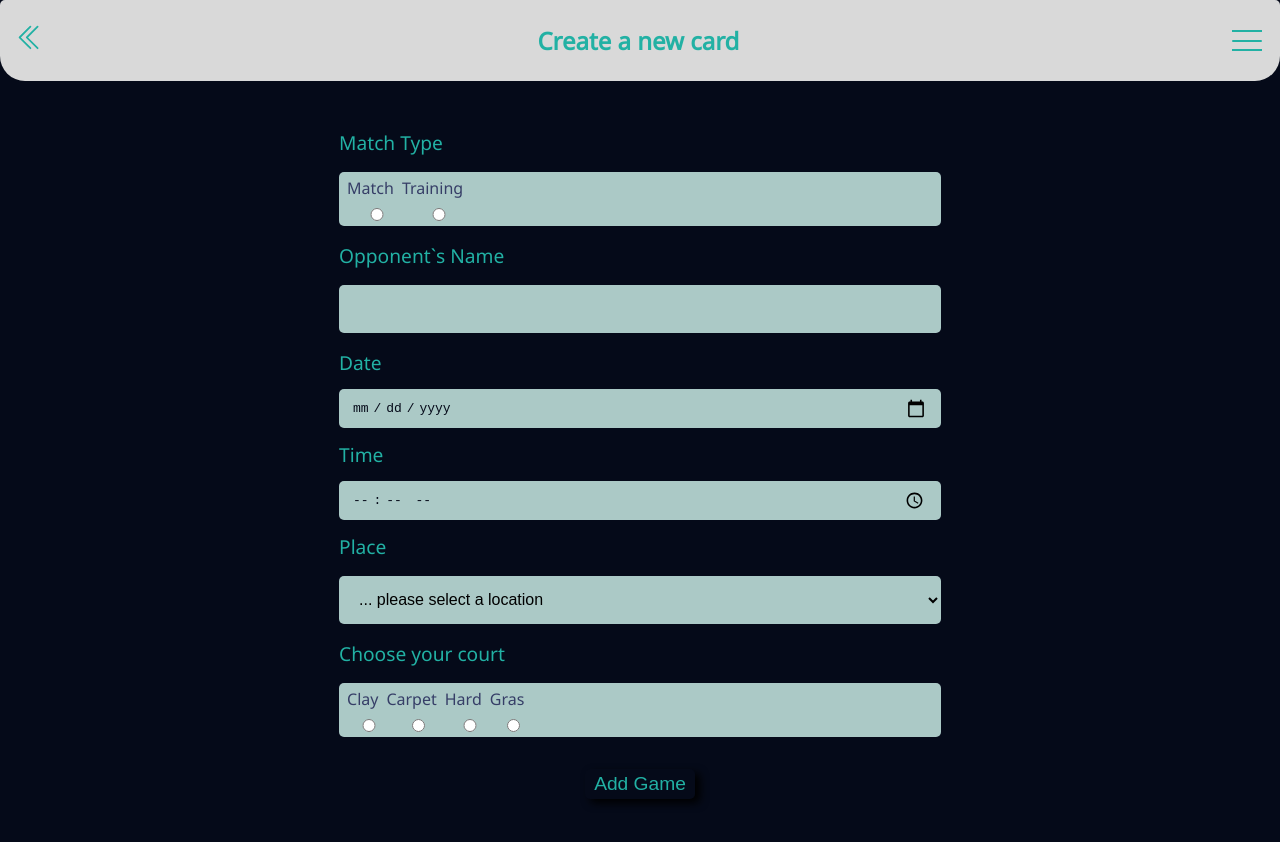
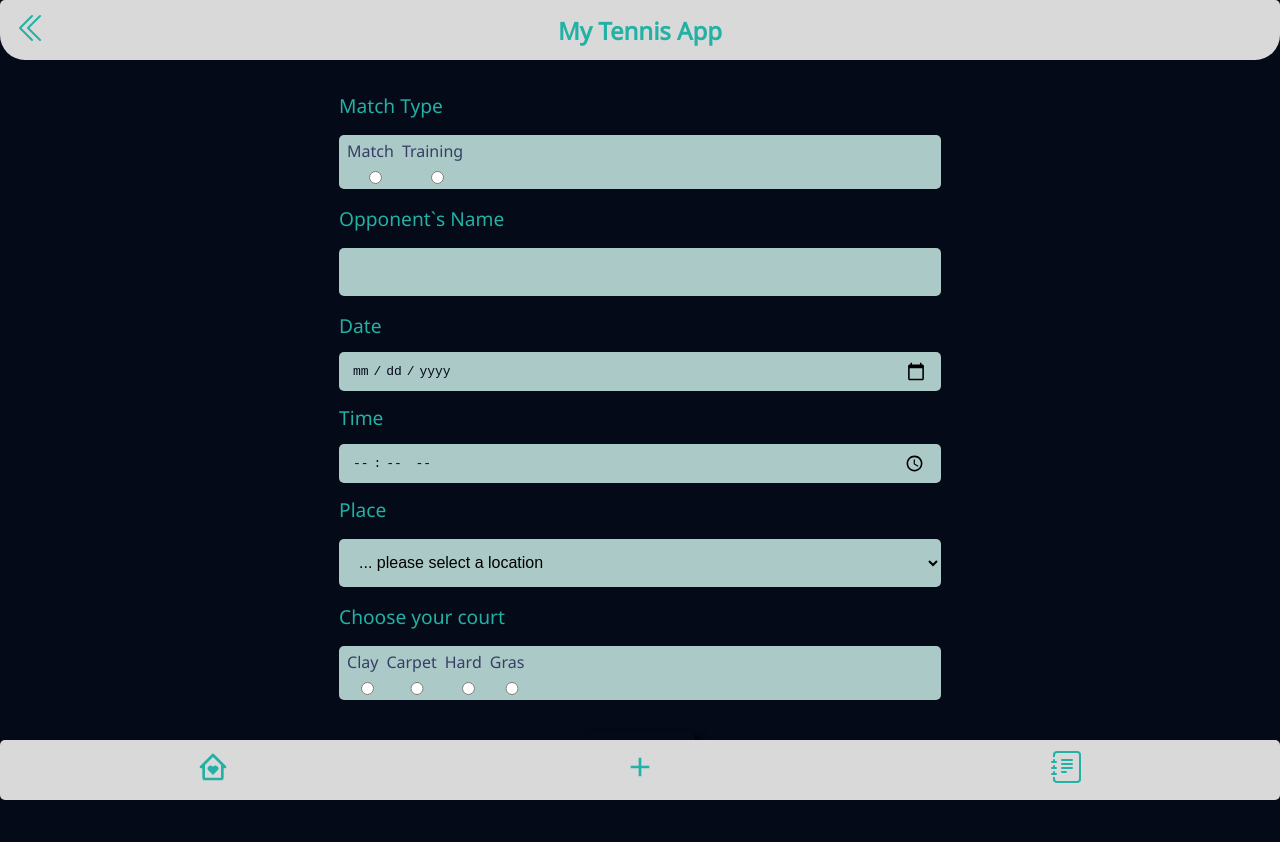
Before and after one commit to PhilippWeiss85/capstone-project, a Next.js app: page /form in a window 1280 px wide. Shown: the top 842 px of the page. Built offline with nearby package versions, Linux system fonts and the light colour scheme.

Commit message:
remove burger menu, add bottom nav

```diff
--- a/components/BurgerMenu/BurgerMenu.js
+++ /dev/null
@@ -1,60 +0,0 @@
-import styled from "styled-components";
-import { useState } from "react";
-import BurgerOverlay from "./BurgerOverlay";
-
-export default function BurgerMenu() {
-  const [toggleBurgerMenu, setToggleBurgerMenu] = useState(false);
-
-  function handleClick() {
-    setToggleBurgerMenu((previousToggle) => !previousToggle);
-  }
-
-  return (
-    <>
-      <MenuLabel htmlFor="navigation toggle" onClick={handleClick}>
-        <Icon clicked={toggleBurgerMenu} />
-      </MenuLabel>
-      {toggleBurgerMenu === true ? <BurgerOverlay /> : ""}
-    </>
-  );
-}
-
-// idea from https://codebucks.hashnode.dev/react-hamburger-menu
-
-const MenuLabel = styled.label`
-  background-color: transparent;
-`;
-
-const Icon = styled.span`
-  position: relative;
-  background-color: ${(props) => (props.clicked ? "transparent" : "#22b1a4")};
-  width: 30px;
-  height: 2px;
-  display: inline-block;
-
-  transition: all 0.3s;
-  &::before,
-  &::after {
-    content: "";
-    background-color: var(--text-primary);
-    width: 30px;
-    height: 2px;
-    position: absolute;
-    left: 0;
-    transition: all 0.3s;
-  }
-  &::before {
-    top: ${(props) => (props.clicked ? "0" : "-0.6em")};
-    transform: ${(props) => (props.clicked ? "rotate(135deg)" : "rotate(0)")};
-  }
-  &::after {
-    top: ${(props) => (props.clicked ? "0" : "0.6em")};
-    transform: ${(props) => (props.clicked ? "rotate(-135deg)" : "rotate(0)")};
-  }
-  ${MenuLabel}:hover &::before {
-    top: ${(props) => (props.clicked ? "0" : "-0.6em")};
-  }
-  ${MenuLabel}:hover &::after {
-    top: ${(props) => (props.clicked ? "0" : "0.6em")};
-  }
-`;
--- a/components/BurgerMenu/BurgerOverlay.js
+++ /dev/null
@@ -1,43 +0,0 @@
-import styled from "styled-components";
-import Link from "next/link";
-
-export default function BurgerOverlay() {
-  return (
-    <StyledNav>
-      <LinkContainer>
-        <Link href="/gamelist">
-          <StyledLink>Gamelist</StyledLink>
-        </Link>
-      </LinkContainer>
-      <LinkContainer>
-        <Link href="/lessons">
-          <StyledLink>Lessons</StyledLink>
-        </Link>
-      </LinkContainer>
-    </StyledNav>
-  );
-}
-
-const StyledNav = styled.ul`
-  width: 6em;
-  height: 6em;
-  z-index: 200;
-  right: 1em;
-  top: 4em;
-  position: absolute;
-  background-color: var(--background-tertiary);
-  list-style: none;
-  box-shadow: 1px 2px 3px var(--box-shadow);
-`;
-
-const LinkContainer = styled.li`
-  padding: 0.5em;
-  margin: 0.5em;
-  background-color: var(--background-primary);
-`;
-
-const StyledLink = styled.a`
-  &:hover {
-    color: var(--attention-color-primary);
-  }
-`;
--- /dev/null
+++ b/components/Footer.js
@@ -0,0 +1,56 @@
+import styled from "styled-components";
+import { useRouter } from "next/router";
+import { BiHomeHeart } from "react-icons/bi";
+import { RiAddLine } from "react-icons/ri";
+import { BsJournalText } from "react-icons/bs";
+
+export default function Footer() {
+  const router = useRouter();
+
+  return (
+    <FooterWrapper>
+      <IconWrapper onClick={() => router.push("/gamelist")}>
+        <BiHomeHeart />
+      </IconWrapper>
+      <IconWrapper onClick={() => router.push("/form")}>
+        <RiAddLine />
+      </IconWrapper>
+      <IconWrapper onClick={() => router.push("/lessons")}>
+        <BsJournalText />
+      </IconWrapper>
+    </FooterWrapper>
+  );
+}
+
+const FooterWrapper = styled.main`
+  background-color: var(--background-navigation);
+  position: fixed;
+  width: 100%;
+  height: 60px;
+  bottom: 0;
+  left: 0;
+  right: 0;
+  display: flex;
+  justify-content: space-around;
+  align-items: center;
+  z-index: 500;
+`;
+
+const IconWrapper = styled.button`
+  background: none;
+  color: inherit;
+  border: none;
+  font: inherit;
+  cursor: pointer;
+  outline: inherit;
+  font-size: 2em;
+  height: auto;
+  width: 4em;
+  height: 60px;
+  border-radius: 0;
+
+  &:hover {
+    transition: 0.3s ease-in-out;
+    background-color: var(--background-secondary);
+  }
+`;
--- a/components/GameForm/GameForm.js
+++ b/components/GameForm/GameForm.js
@@ -178,7 +178,7 @@ const FormContainer = styled.form`
   display: flex;
   flex-direction: column;
   justify-content: center;
-  padding: 1em 0.2em;
+  padding: 0 0.2em;
   max-width: 640px;
   margin: 0 auto;
 `;
--- a/components/GlobalStyle.js
+++ b/components/GlobalStyle.js
@@ -33,7 +33,7 @@ const GlobalStyle = createGlobalStyle`
       * {
           box-sizing: border-box;
           padding: 0;
-          margin: 0;
+
           border-radius: 5px;
       }
 
@@ -41,14 +41,14 @@ const GlobalStyle = createGlobalStyle`
           font-family: 'Noto Sans', sans-serif;
           background-color: var(--background-primary);
           color: var(--text-primary);
-
+          margin: 0 0 70px 0;
       }
 
       h1 {
         position: relative;
         font-size: 1.5em;
         text-align: center;
-        padding: 1em 0;
+        padding: 0 0;
 
 
       }
--- a/components/Header.js
+++ b/components/Header.js
@@ -1,28 +1,16 @@
 import styled from "styled-components";
 import { useRouter } from "next/router";
 import { BsChevronDoubleLeft } from "react-icons/bs";
-import BurgerMenu from "./BurgerMenu/BurgerMenu";
 
 export default function Header() {
   const router = useRouter();
 
   return (
     <HeadWrapper>
-      <PreviousPageIcon onClick={() => router.back()}>
-        <BsChevronDoubleLeft />
-      </PreviousPageIcon>
-      {router.pathname === "/gamelist" ? (
-        <h1>Gamelist Headline</h1>
-      ) : router.pathname === "/lessons" ? (
-        <h1>Lessons Headline</h1>
-      ) : router.pathname === "/statistics" ? (
-        <h1>Statistics Headline</h1>
-      ) : (
-        router.pathname === "/form" && <h1>Create a new card</h1>
-      )}
-      <MenuWrapper>
-        <BurgerMenu />
-      </MenuWrapper>
+      <IconContainer onClick={() => router.back()}>
+        <PreviousPageIcon />
+      </IconContainer>
+      <Headline>My Tennis App</Headline>
     </HeadWrapper>
   );
 }
@@ -30,25 +18,33 @@ export default function Header() {
 const HeadWrapper = styled.main`
   background-color: var(--background-navigation);
   margin-bottom: 2em;
-  padding: 0 1em;
   border-bottom-left-radius: 25px;
   border-bottom-right-radius: 25px;
+  height: 60px;
   display: flex;
-  justify-content: space-between;
+  justify-content: center;
   align-items: center;
 `;
 
-const PreviousPageIcon = styled.button`
+const Headline = styled.h1`
+  text-align: center;
+`;
+
+const IconContainer = styled.button`
+  position: absolute;
+  left: 1em;
   background: none;
   color: inherit;
   border: none;
   font: inherit;
   cursor: pointer;
   outline: inherit;
-  font-size: 1.8em;
 `;
 
-const MenuWrapper = styled.div`
-  height: 2em;
-  width: 2em;
+const PreviousPageIcon = styled(BsChevronDoubleLeft)`
+  font-size: 2em;
+  &:hover {
+    transition: 0.1s ease-in-out;
+    fill: var(--background-primary);
+  }
 `;
--- a/components/Layout.js
+++ b/components/Layout.js
@@ -1,4 +1,5 @@
 import Header from "./Header";
+import Footer from "./Footer";
 import styled from "styled-components";
 
 export default function Layout({ children }) {
@@ -6,6 +7,7 @@ export default function Layout({ children }) {
     <>
       <Header />
       <StyledMain>{children}</StyledMain>
+      <Footer />
     </>
   );
 }
```
Also changed, not shown: components/GameCard/GameCard.js (+3 -4 lines), pages/gamelist/index.js (+0 -8 lines).
